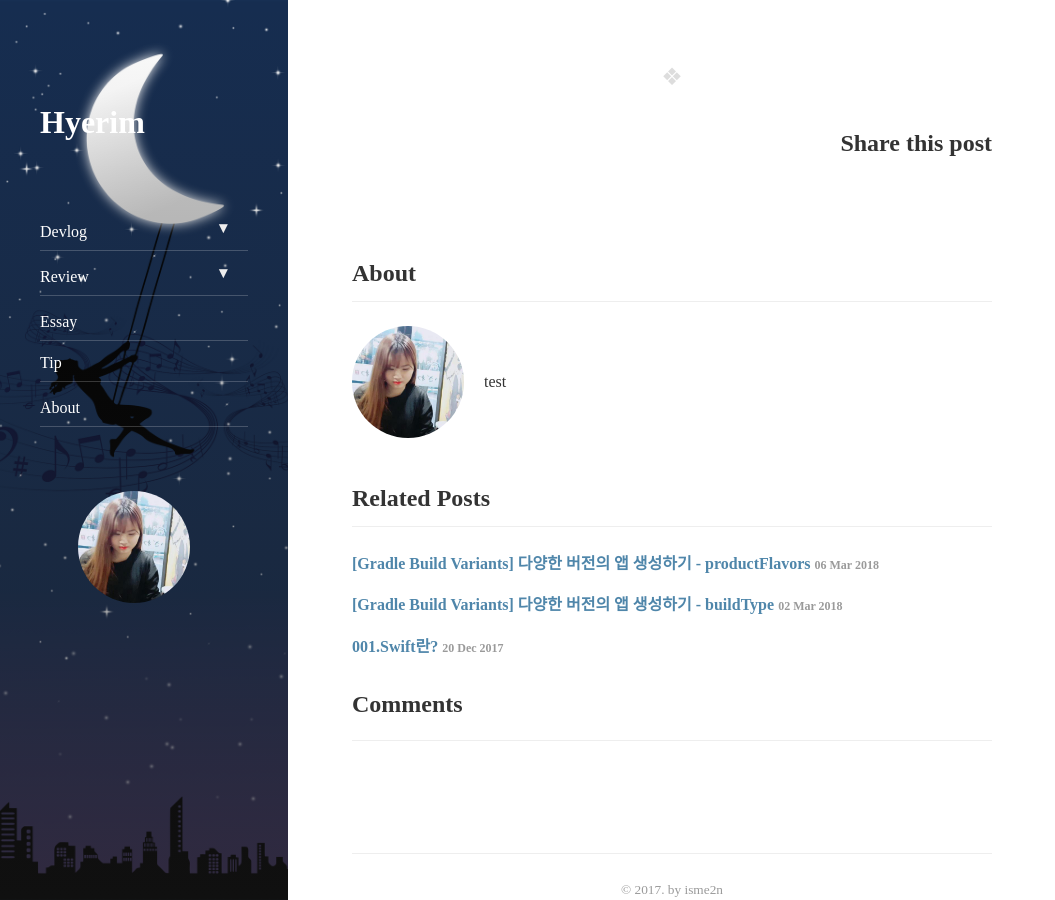
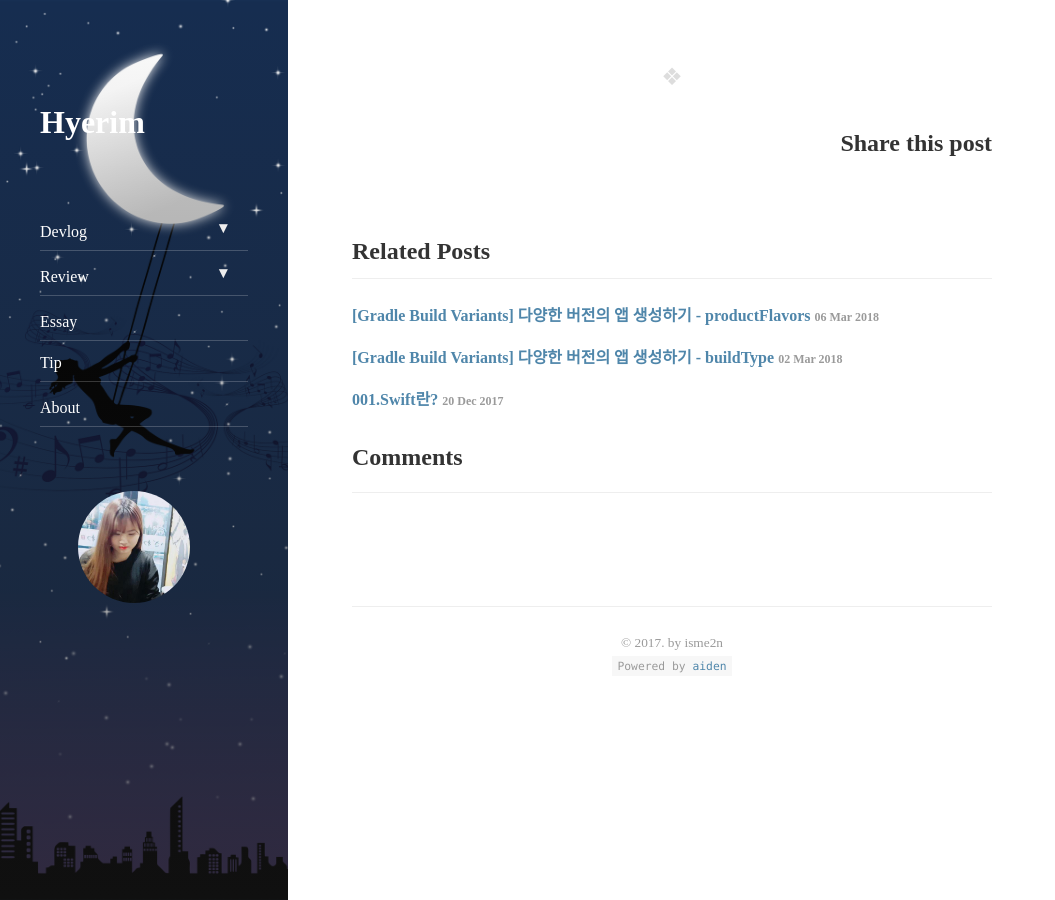
Before and after one commit to hye-rim/hye-rim.github.com, a Jekyll site: the page built from _posts/2017-12-19-devlog-java-string_newstring.md, in a window 1280 px wide and 900 px high, scrolled down 1147 px. Shown: the whole window, without its empty margins (0-1055 px from the left). Built offline with Jekyll 4.4.1, drawn with Linux system fonts in a browser that asks for light colours; nearby versions of some CDN libraries; comment, search, counter and statistics services are not loaded.

Commit message:
delete "about" in post.html

```diff
--- a/_data/authors.yml
+++ b/_data/authors.yml
@@ -8,7 +8,6 @@
   # Used at the bottom of each page and at the top of the `about` layout
   # Markdown enabled, can use multiple paragraphs (enabled by `|`)
   about:             |
-    test
 
   # This photo will be used in the about section
   picture:
--- a/_layouts/post.html
+++ b/_layouts/post.html
@@ -4,6 +4,4 @@
 
 {% include post.html post=page link_title=false %}
 
-{% include about.html %}
-
 {% include related.html post=page %}
```
